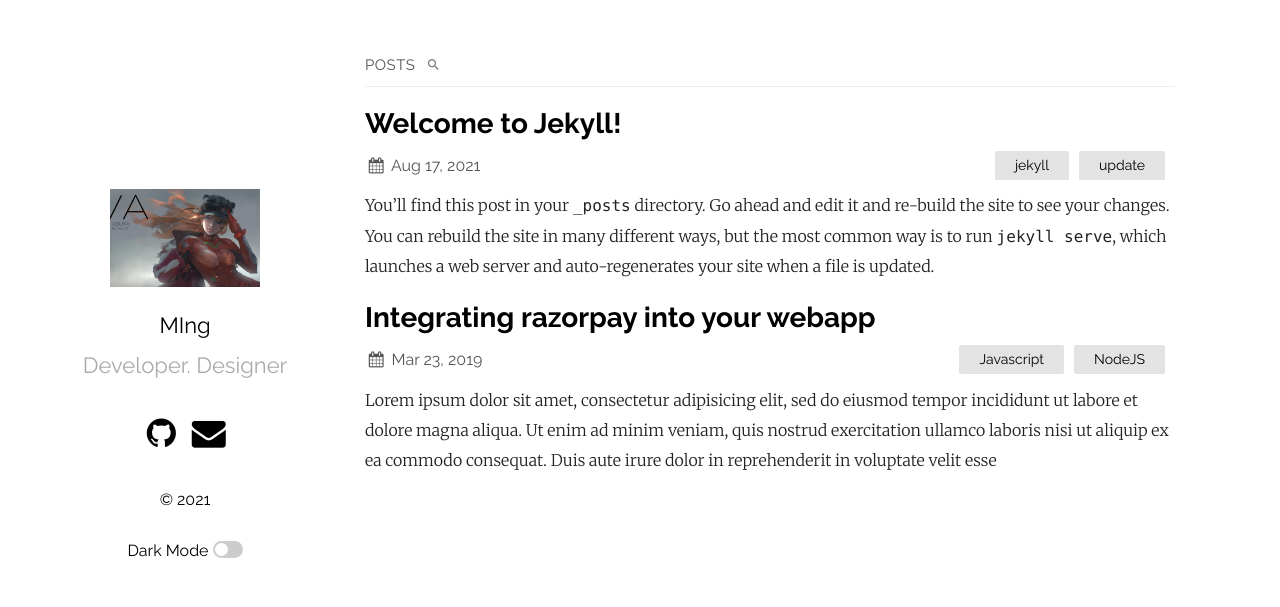
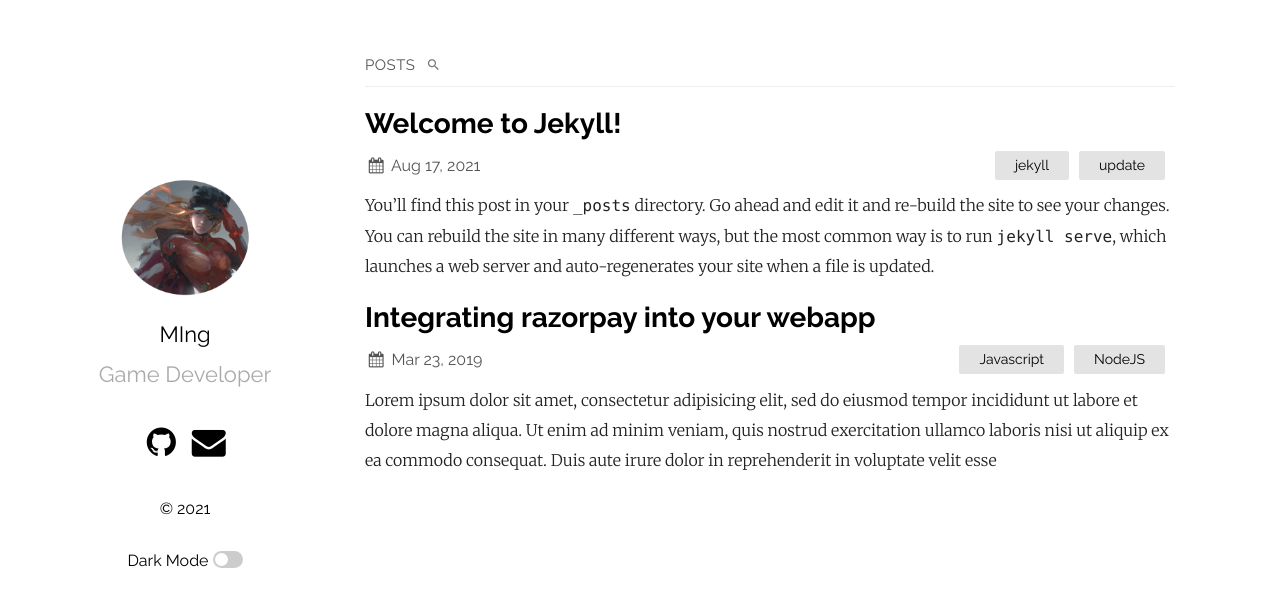
Before and after one commit to Jmingxiao/Jmingxiao.GitHub.io, a Jekyll site: the page built from index.md, in a window 1280 px wide. Shown: the top 607 px of the page. Built offline with Jekyll 4.4.1, drawn with Linux system fonts in a browser that asks for light colours.

Commit message:
Changed another theme of the website

```diff
--- a/_config.yml
+++ b/_config.yml
@@ -11,7 +11,7 @@ sass:
   sass_dir: _sass
 plainwhite:
   name: MIng
-  tagline: Developer. Designer
+  tagline: Game Developer
   date_format: "%b %-d, %Y"
   sitemap: true # set to true to generate sitemap.xml content
   search: true # set to true to enable searchbar
```
Also changed, not shown: assets/portfolio.png.
